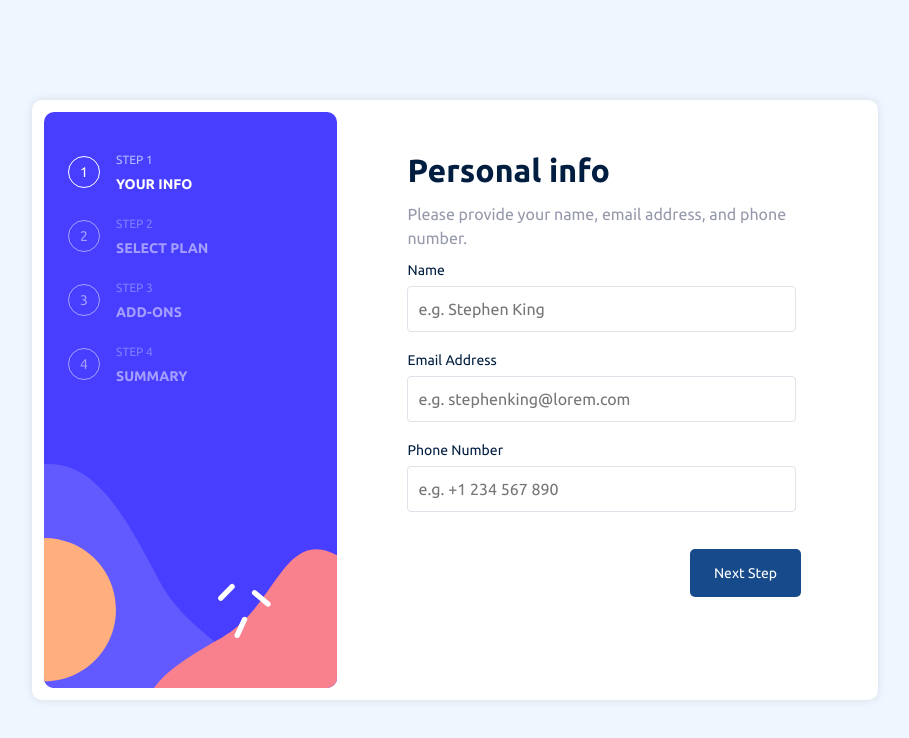
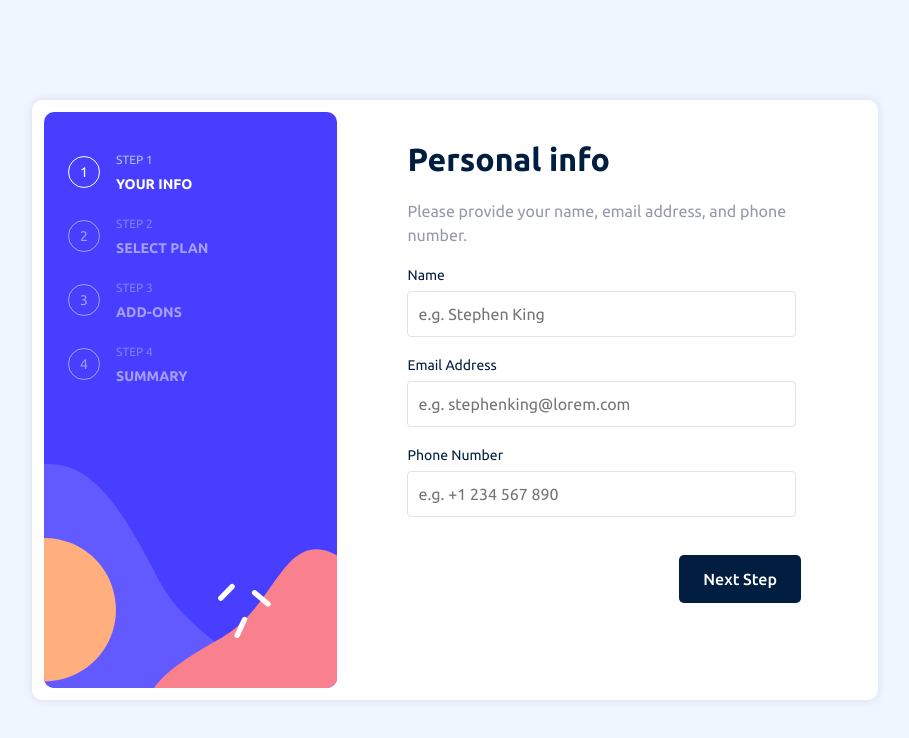
Before and after one commit to Doileo/multi-step-form, a React (Create React App) app: page / in a window 1280 px wide. Shown: the top 738 px of the page, without its empty margins (185-1094 px from the left). Built offline with nearby package versions, Linux system fonts and the light colour scheme.

Commit message:
Updated PersonalInfo component styles: adjusted button color, text size, and padding for improved mobile layout

```diff
--- a/src/components/PersonalInfo/PersonalInfo.css
+++ b/src/components/PersonalInfo/PersonalInfo.css
@@ -10,6 +10,7 @@
   width: 90%;
   max-width: 768px;
   margin: -18% auto;
+  padding: 1.5rem;
   position: relative;
   z-index: 1;
   background: var(--white-color);
@@ -73,7 +74,7 @@ label {
 }
 
 .navigation-buttons button {
-  background-color: #164a8a;
+  background-color: var(--denim-color);
   color: var(--white-color);
   border: none;
   border-radius: 5px;
@@ -89,10 +90,10 @@ label {
 
   .info-content {
     box-shadow: none;
-    margin: 4% auto -8%;
+    margin: 2% auto -8%;
     padding: 0 1.5rem;
     display: grid;
-    gap: 0.5rem;
+    gap: 1rem;
     background: transparent;
     min-height: auto;
     flex-grow: unset;
@@ -113,6 +114,11 @@ label {
     margin: 6% auto 0;
   }
 
+  .navigation-buttons button {
+    font-size: var(--font-size-16);
+    font-weight: 500;
+  }
+
   .next-step__button:hover {
     background-color: #164a8a;
   }
```
